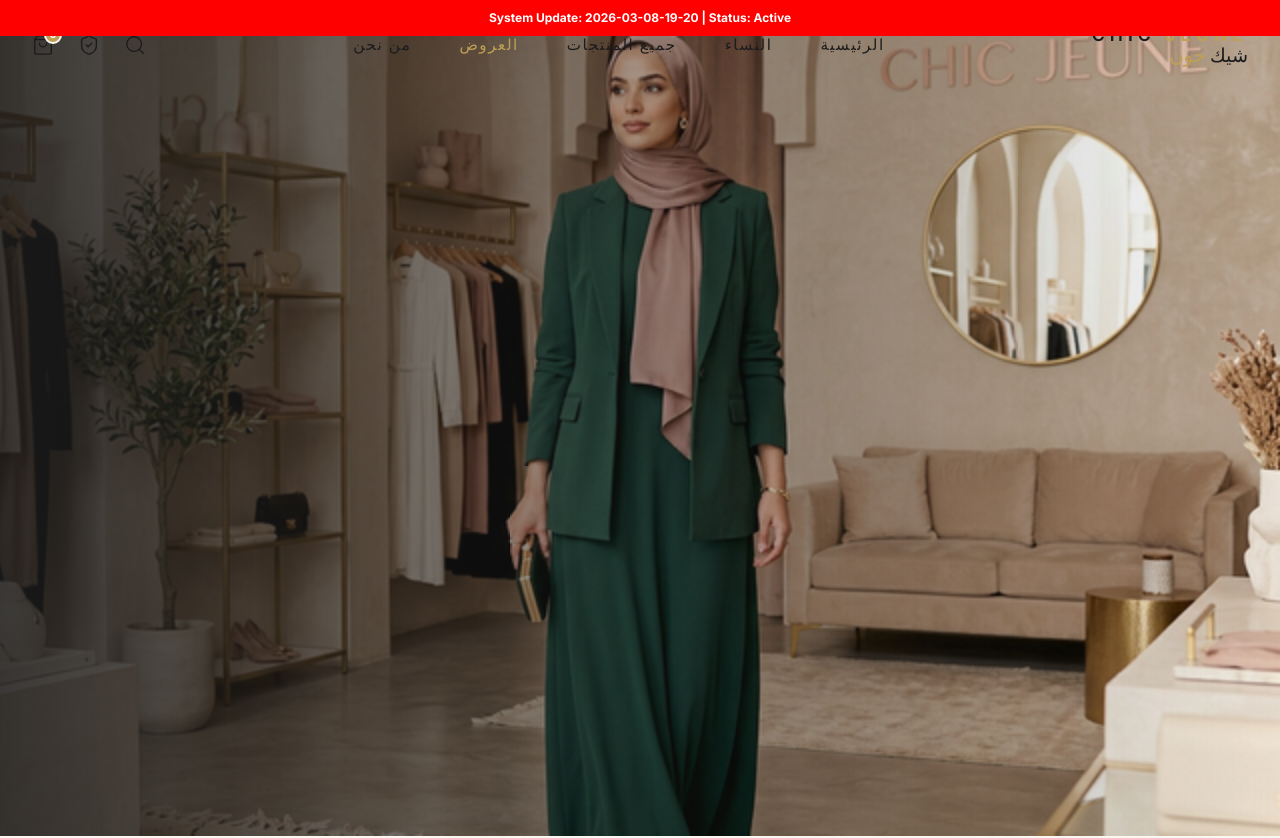
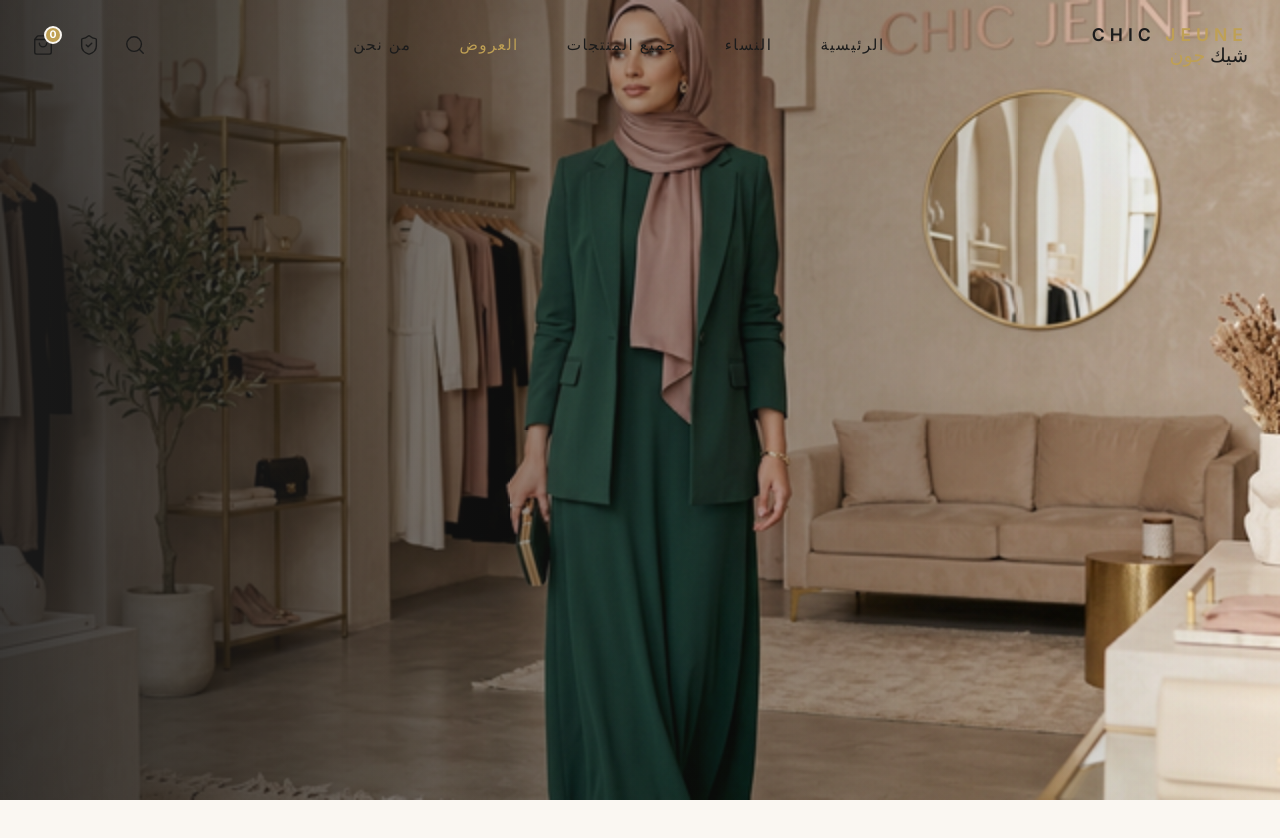
Before and after one commit to mohammednhass1234-star/chic-style-boutique, a Next.js app: page / in a window 1280 px wide. Shown: the top 838 px of the page. Built offline with nearby package versions, Linux system fonts and the light colour scheme; no server answers; the database is empty; a web font is replaced by a local one.

Commit message:
fix: remove red system update banner from layout

```diff
--- a/src/app/layout.tsx
+++ b/src/app/layout.tsx
@@ -26,9 +26,6 @@ export default function RootLayout({
   return (
     <html lang="ar" dir="rtl">
       <body className={inter.className}>
-        <div style={{ background: '#ff0000', color: '#fff', textAlign: 'center', padding: '8px', fontSize: '12px', fontWeight: 'bold', zIndex: 9999, position: 'relative' }}>
-          System Update: 2026-03-08-19-20 | Status: Active
-        </div>
         <LanguageProvider>
           <CartProvider>
             <Navbar />
```
